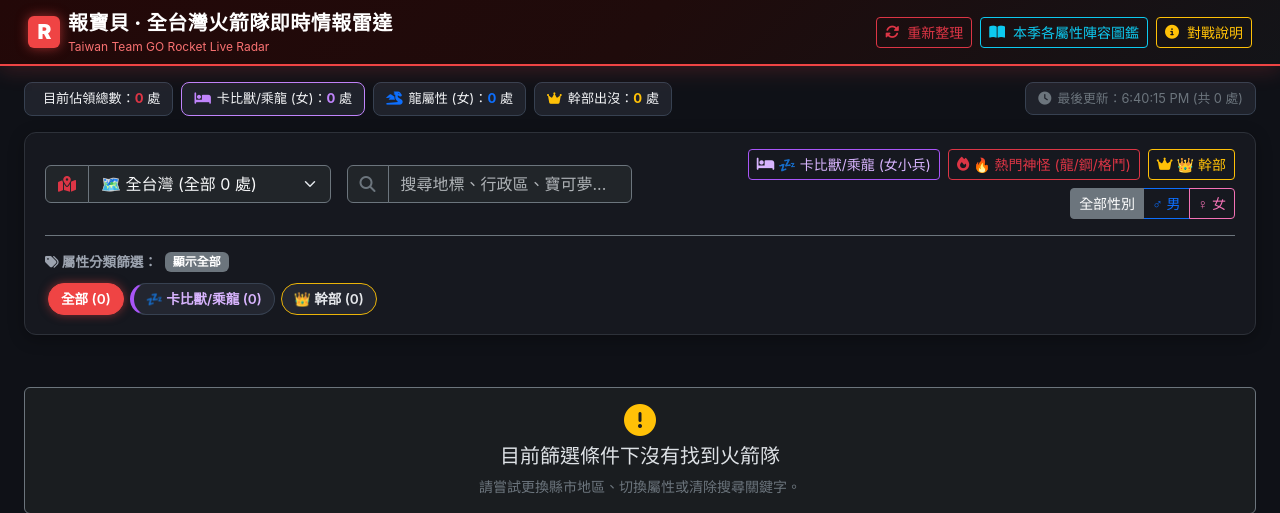
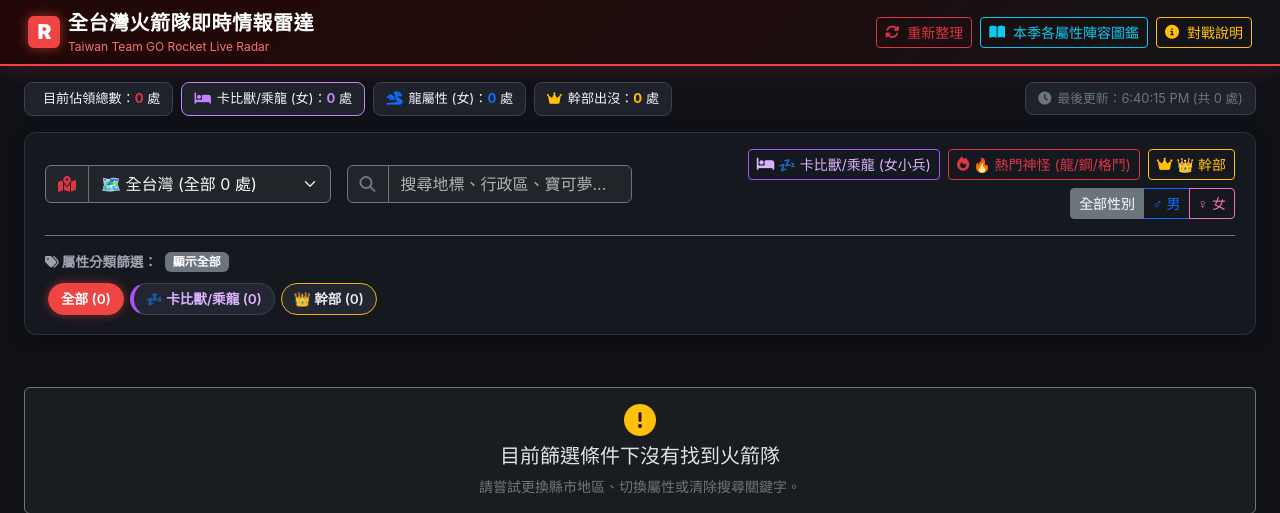
Before and after one commit to RJS0925/tw-rocket-radar, a Flask app: page / in a window 1280 px wide. Shown: the top 513 px of the page. Run offline with Flask 2, Linux system fonts and the light colour scheme; data that the repository does not hold is empty.

Commit message:
Add files via upload

```diff
--- a/templates/index.html
+++ b/templates/index.html
@@ -3,7 +3,7 @@
 <head>
     <meta charset="UTF-8">
     <meta name="viewport" content="width=device-width, initial-scale=1.0">
-    <title>全台灣火箭隊即時情報雷達 - 報寶貝 Team GO Rocket</title>
+    <title>全台灣火箭隊即時情報雷達 - Team GO Rocket</title>
 
     <!-- Bootstrap 5 CSS -->
     <link href="https://cdn.jsdelivr.net/npm/bootstrap@5.3.3/dist/css/bootstrap.min.css" rel="stylesheet">
@@ -392,7 +392,7 @@
             <div class="d-flex align-items-center gap-2">
                 <span class="rocket-r">R</span>
                 <div>
-                    <div class="brand-title">報寶貝 · 全台灣火箭隊即時情報雷達</div>
+                    <div class="brand-title">全台灣火箭隊即時情報雷達</div>
                     <div style="font-size: 0.75rem; color: #f87171;">Taiwan Team GO Rocket Live Radar</div>
                 </div>
             </div>
@@ -438,7 +438,7 @@
             </div>
             <div class="stats-badge ms-auto">
                 <i class="fa-solid fa-clock text-secondary"></i>
-                <span id="updateTimeText" class="text-secondary" style="font-size: 0.8rem;">正在連線報寶貝伺服器...</span>
+                <span id="updateTimeText" class="text-secondary" style="font-size: 0.8rem;">正在掃描全台灣火箭隊情報...</span>
             </div>
         </div>
 
@@ -761,7 +761,7 @@
             } catch (err) {
                 console.error("載入失敗:", err);
                 if (!isSilent) {
-                    showToast("連線報寶貝伺服器逾時，請稍後重試！");
+                    showToast("連線情報伺服器逾時，請稍後重試！");
                 }
             } finally {
                 btnRefresh.disabled = false;
```
